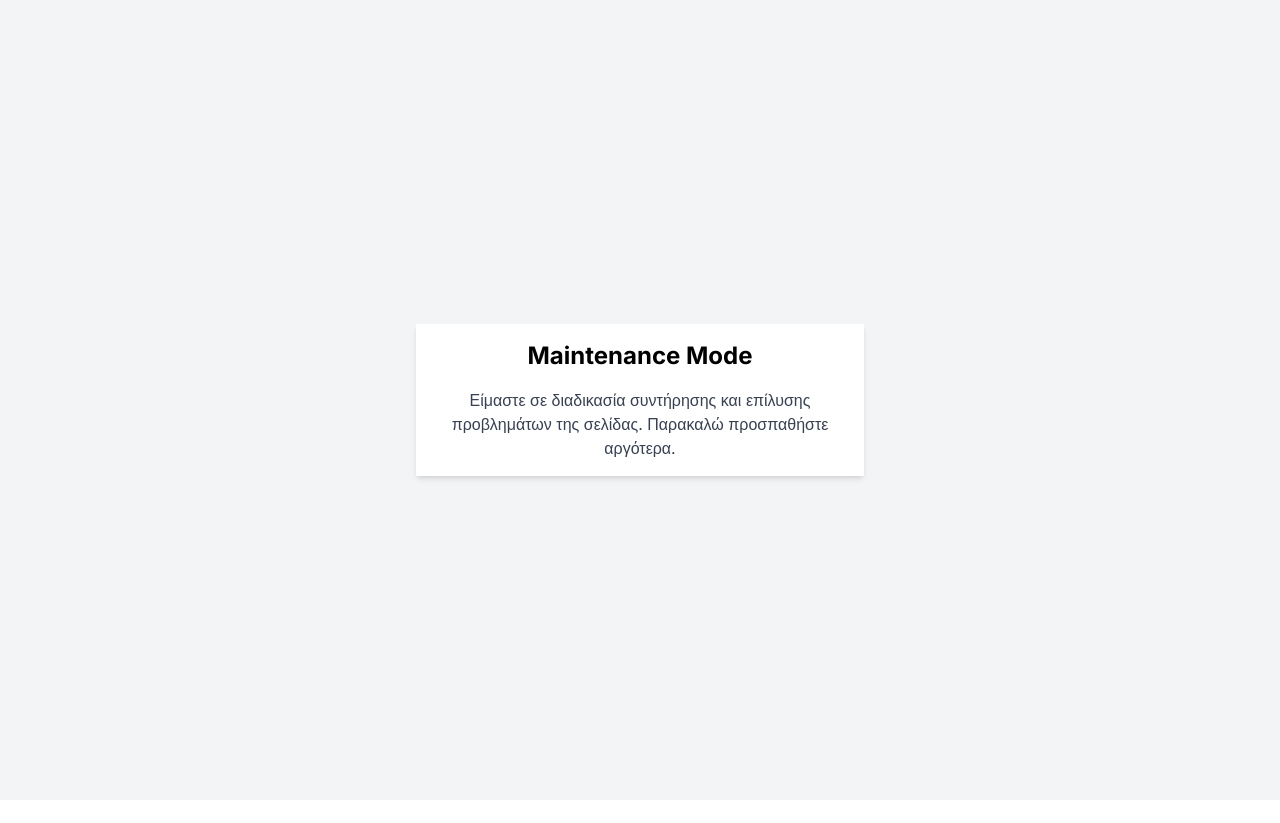
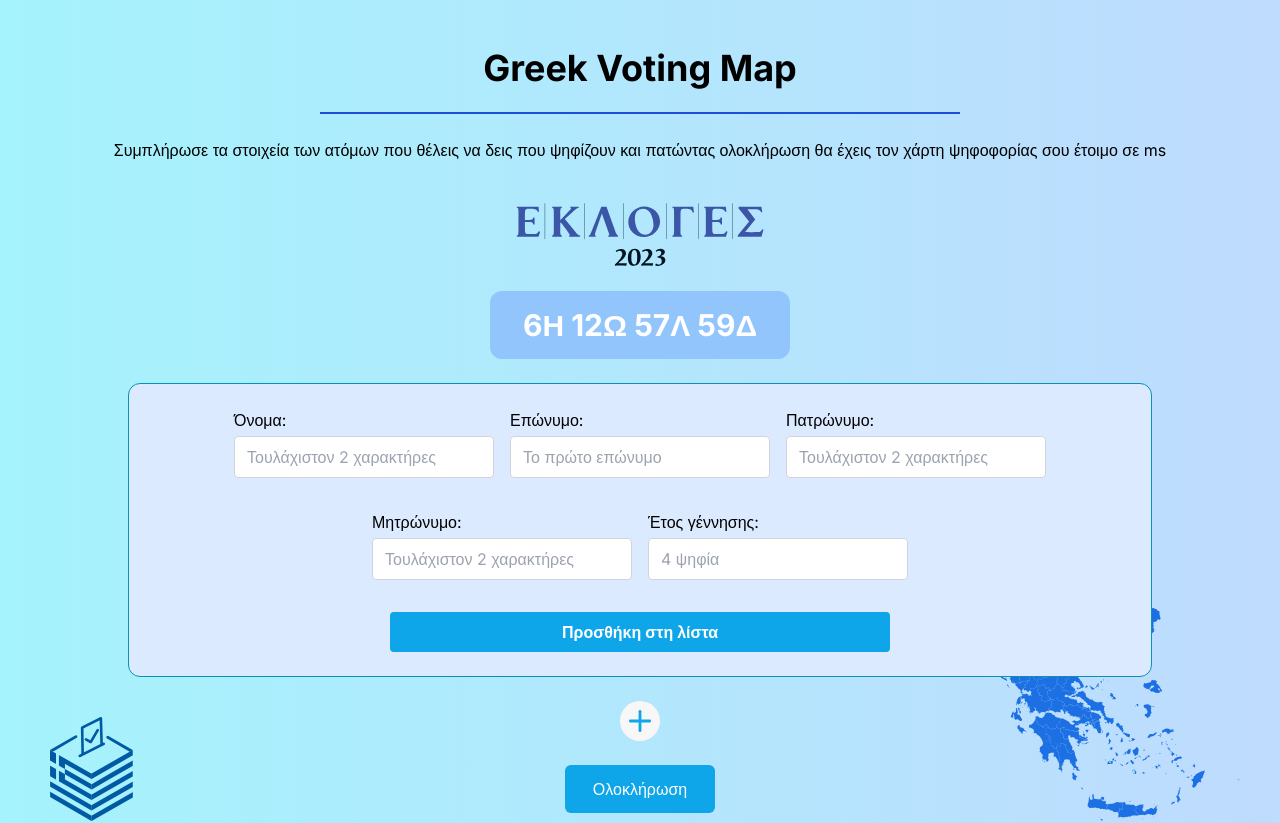
Before and after one commit to gioiliop7/mathe-pou-psifizeis, a Next.js app: page / in a window 1280 px wide. Shown: the top 823 px of the page. Before the commit the page ends 800 px from the top, so only its background shows below. Built offline with nearby package versions, Linux system fonts and the light colour scheme.

Commit message:
remove maintenance

```diff
--- a/app/page.jsx
+++ b/app/page.jsx
@@ -17,17 +17,6 @@ import jwt from "jwt-encode";
 import Copyright from "./components/Copyright/Copyright";
 
 export default function Home() {
-  return (
-    <div className="flex items-center justify-center min-h-screen bg-gray-100">
-      <div className="max-w-md p-4 bg-white shadow-md text-center">
-        <h1 className="text-2xl font-bold mb-4">Maintenance Mode</h1>
-        <p className="text-gray-700">
-          Είμαστε σε διαδικασία συντήρησης και επίλυσης προβλημάτων της σελίδας.
-          Παρακαλώ προσπαθήστε αργότερα.
-        </p>
-      </div>
-    </div>
-  );
   const [personData, setPersonData] = useState([]);
   const [numInputs, setNumInputs] = useState(1);
   const [people, setPeople] = useState([]);
```
